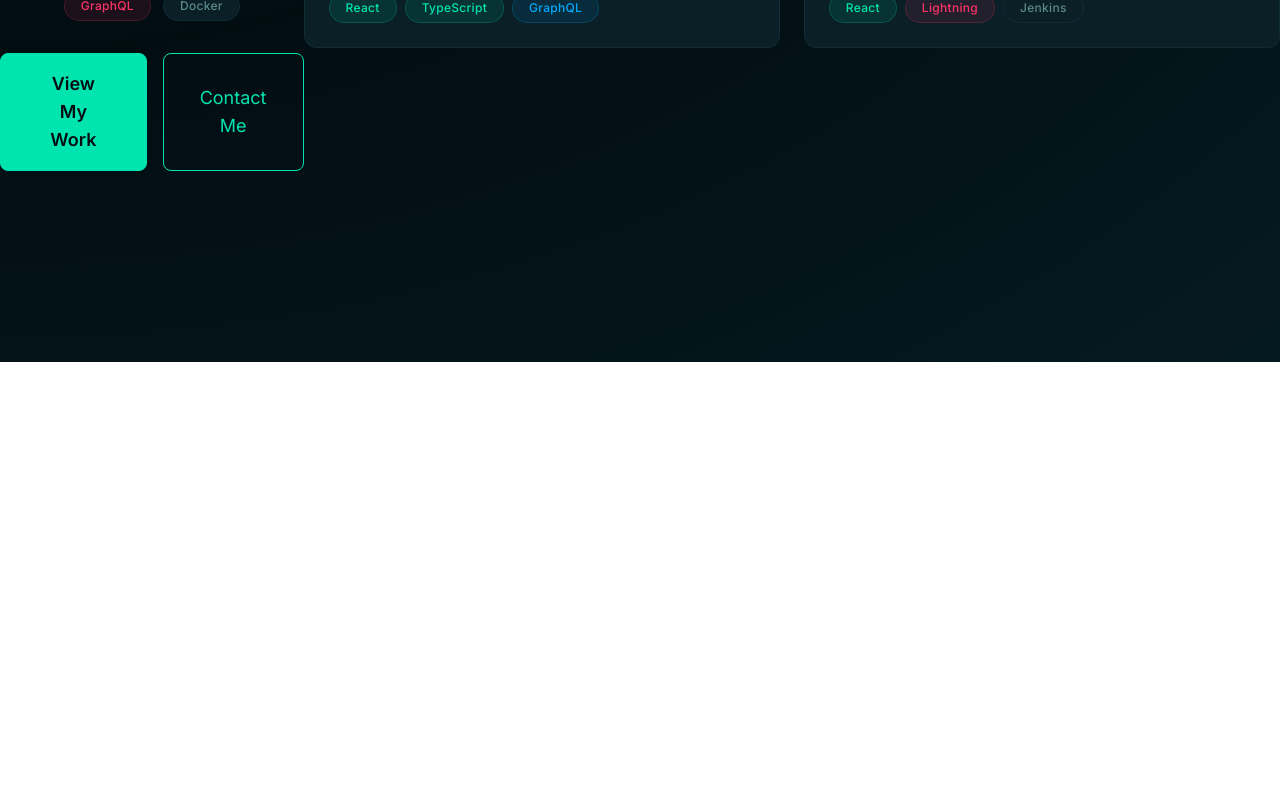
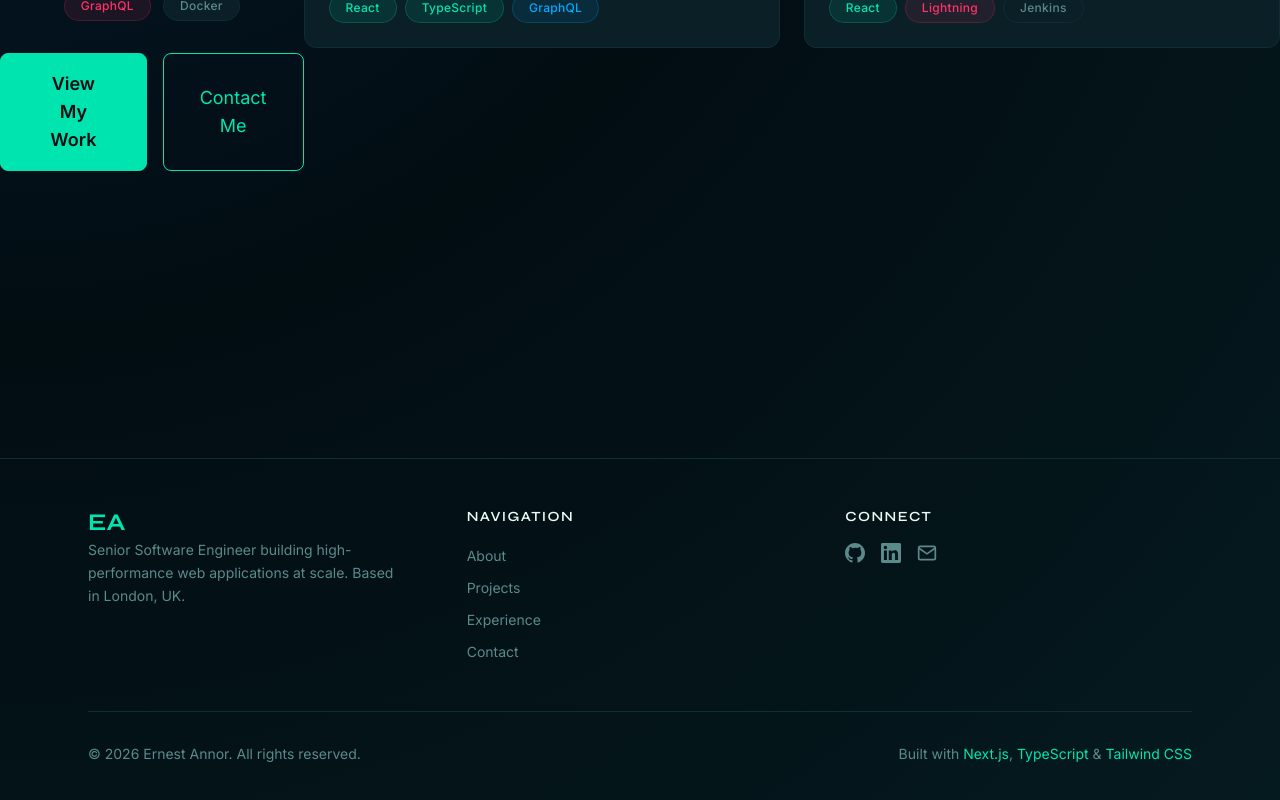
Before and after one commit to we2annor/ernest-annor, a Next.js app in the folder apps/web/: page / in a window 1280 px wide. Shown: the part 502-1302 px from the top of the page. Before the commit the page ends 864 px from the top, so only its background shows below. Built offline with nearby package versions, Linux system fonts and the light colour scheme.

Commit message:
feat: add Footer component with tests

```diff
--- a/apps/web/app/layout.tsx
+++ b/apps/web/app/layout.tsx
@@ -3,6 +3,7 @@ import { Syne, Inter, JetBrains_Mono } from "next/font/google";
 import "./globals.css";
 import { Nav } from "@/components/layout/Nav";
 import { GradientBackground } from "@/components/layout/GradientBackground";
+import { Footer } from "@/components/layout/Footer";
 
 const syne = Syne({
   subsets: ["latin"],
@@ -77,6 +78,7 @@ export default function RootLayout({
         <GradientBackground />
         <Nav />
         <main className='pt-16'>{children}</main>
+        <Footer />
       </body>
     </html>
   );
--- /dev/null
+++ b/apps/web/components/layout/Footer.tsx
@@ -0,0 +1,147 @@
+import Link from "next/link";
+
+const socialLinks = [
+  {
+    label: "GitHub",
+    href: "https://github.com/we2annor",
+    icon: (
+      <svg
+        width='20'
+        height='20'
+        viewBox='0 0 24 24'
+        fill='currentColor'
+        aria-hidden='true'
+      >
+        <path d='M12 0C5.374 0 0 5.373 0 12c0 5.302 3.438 9.8 8.207 11.387.599.111.793-.261.793-.577v-2.234c-3.338.726-4.033-1.416-4.033-1.416-.546-1.387-1.333-1.756-1.333-1.756-1.089-.745.083-.729.083-.729 1.205.084 1.839 1.237 1.839 1.237 1.07 1.834 2.807 1.304 3.492.997.107-.775.418-1.305.762-1.604-2.665-.305-5.467-1.334-5.467-5.931 0-1.311.469-2.381 1.236-3.221-.124-.303-.535-1.524.117-3.176 0 0 1.008-.322 3.301 1.23A11.509 11.509 0 0112 5.803c1.02.005 2.047.138 3.006.404 2.291-1.552 3.297-1.23 3.297-1.23.653 1.653.242 2.874.118 3.176.77.84 1.235 1.911 1.235 3.221 0 4.609-2.807 5.624-5.479 5.921.43.372.823 1.102.823 2.222v3.293c0 .319.192.694.801.576C20.566 21.797 24 17.3 24 12c0-6.627-5.373-12-12-12z' />
+      </svg>
+    ),
+  },
+  {
+    label: "LinkedIn",
+    href: "https://linkedin.com/in/ernest-annor-3b76667",
+    icon: (
+      <svg
+        width='20'
+        height='20'
+        viewBox='0 0 24 24'
+        fill='currentColor'
+        aria-hidden='true'
+      >
+        <path d='M20.447 20.452h-3.554v-5.569c0-1.328-.027-3.037-1.852-3.037-1.853 0-2.136 1.445-2.136 2.939v5.667H9.351V9h3.414v1.561h.046c.477-.9 1.637-1.85 3.37-1.85 3.601 0 4.267 2.37 4.267 5.455v6.286zM5.337 7.433a2.062 2.062 0 01-2.063-2.065 2.064 2.064 0 112.063 2.065zm1.782 13.019H3.555V9h3.564v11.452zM22.225 0H1.771C.792 0 0 .774 0 1.729v20.542C0 23.227.792 24 1.771 24h20.451C23.2 24 24 23.227 24 22.271V1.729C24 .774 23.2 0 22.222 0h.003z' />
+      </svg>
+    ),
+  },
+  {
+    label: "Email",
+    href: "mailto:we2annor@gmail.com",
+    icon: (
+      <svg
+        width='20'
+        height='20'
+        viewBox='0 0 24 24'
+        fill='none'
+        stroke='currentColor'
+        strokeWidth='2'
+        aria-hidden='true'
+      >
+        <path d='M4 4h16c1.1 0 2 .9 2 2v12c0 1.1-.9 2-2 2H4c-1.1 0-2-.9-2-2V6c0-1.1.9-2 2-2z' />
+        <polyline points='22,6 12,13 2,6' />
+      </svg>
+    ),
+  },
+];
+
+const footerLinks = [
+  { label: "About", href: "/about" },
+  { label: "Projects", href: "/projects" },
+  { label: "Experience", href: "/experience" },
+  { label: "Contact", href: "/contact" },
+];
+
+export function Footer() {
+  const currentYear = new Date().getFullYear();
+
+  return (
+    <footer
+      className='border-t border-border mt-24'
+      role='contentinfo'
+      aria-label='Site footer'
+    >
+      <div className='max-w-6xl mx-auto px-6 py-12'>
+        <div className='grid grid-cols-1 md:grid-cols-3 gap-8 mb-12'>
+          {/* Brand */}
+          <div className='space-y-4'>
+            <Link
+              href='/'
+              className='font-syne font-bold text-2xl text-accent hover:opacity-80 transition-opacity'
+              aria-label='Ernest Annor - Home'
+            >
+              EA
+            </Link>
+            <p className='text-text-muted text-sm leading-relaxed max-w-xs'>
+              Senior Software Engineer building high-performance web
+              applications at scale. Based in London, UK.
+            </p>
+          </div>
+
+          {/* Quick links */}
+          <div className='space-y-4'>
+            <h3 className='font-syne font-semibold text-text-primary text-sm uppercase tracking-widest'>
+              Navigation
+            </h3>
+            <ul className='space-y-2' role='list'>
+              {footerLinks.map(({ label, href }) => (
+                <li key={href}>
+                  <Link
+                    href={href}
+                    className='text-text-muted text-sm hover:text-accent transition-colors duration-200'
+                  >
+                    {label}
+                  </Link>
+                </li>
+              ))}
+            </ul>
+          </div>
+
+          {/* Social links */}
+          <div className='space-y-4'>
+            <h3 className='font-syne font-semibold text-text-primary text-sm uppercase tracking-widest'>
+              Connect
+            </h3>
+            <ul className='flex gap-4' role='list'>
+              {socialLinks.map(({ label, href, icon }) => (
+                <li key={label}>
+                  <Link
+                    href={href}
+                    target={href.startsWith("http") ? "_blank" : undefined}
+                    rel={
+                      href.startsWith("http")
+                        ? "noopener noreferrer"
+                        : undefined
+                    }
+                    className='text-text-muted hover:text-accent transition-colors duration-200'
+                    aria-label={label}
+                  >
+                    {icon}
+                  </Link>
+                </li>
+              ))}
+            </ul>
+          </div>
+        </div>
+
+        {/* Bottom bar*/}
+        <div className='border-t border-border pt-8 flex flex-col md:flex-row items-center justify-between gap-4'>
+          <p className='text-text-muted text-sm'>
+            © {currentYear} Ernest Annor. All rights reserved.
+          </p>
+          <p className='text-text-muted text-sm'>
+            Built with <span className='text-accent'>Next.js</span>,{" "}
+            <span className='text-accent'>TypeScript</span> &{" "}
+            <span className='text-accent'>Tailwind CSS</span>
+          </p>
+        </div>
+      </div>
+    </footer>
+  );
+}
```
Also changed, not shown: 1 other file (tests, documents, lock files or other folders).
